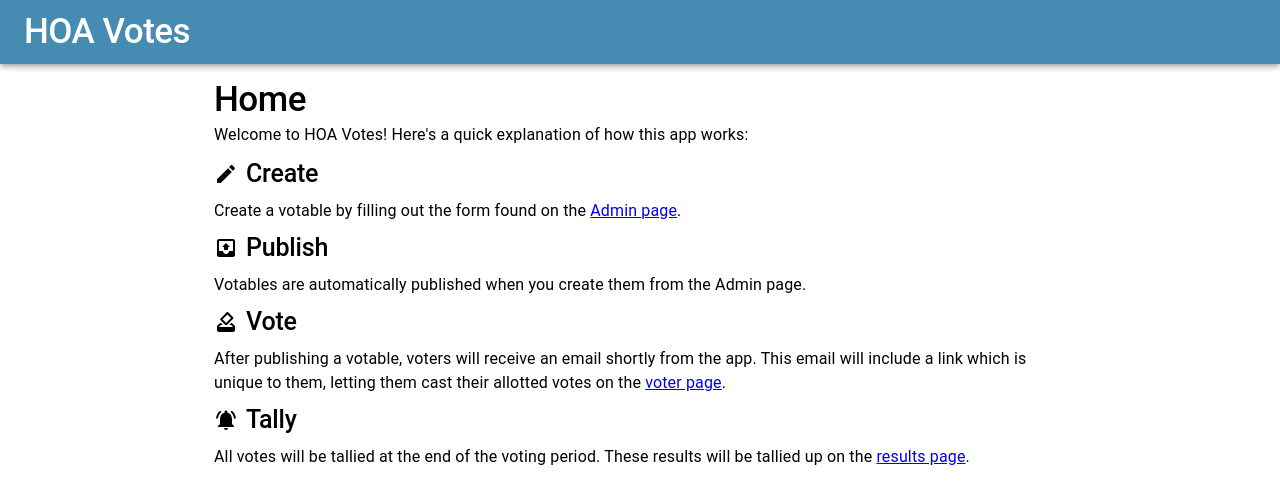
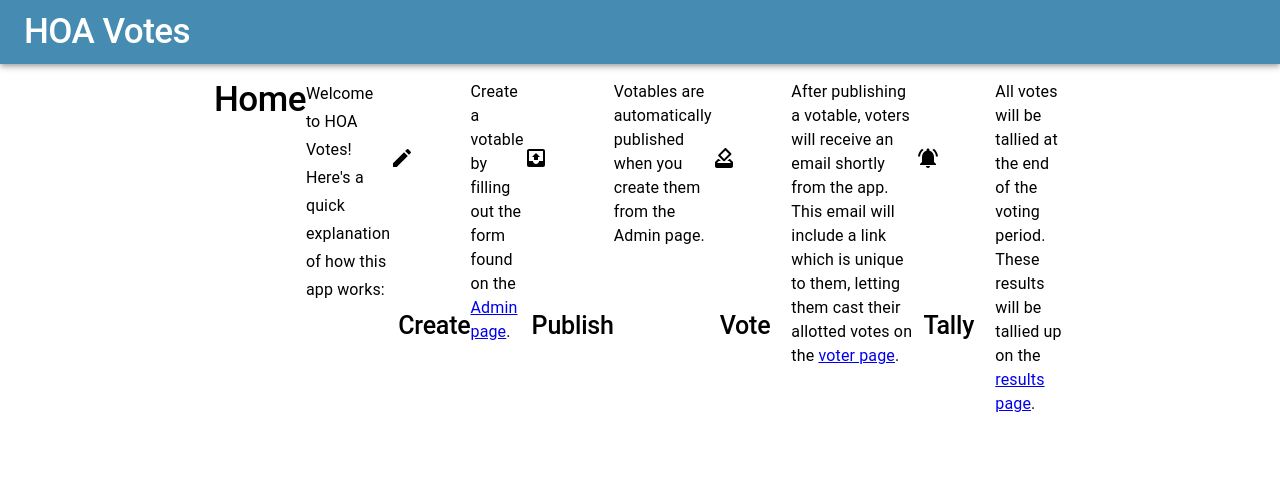
Before and after one commit to JamesMitofsky/Community-Votes, a React (Create React App) app: page / in a window 1280 px wide. Shown: the top 504 px of the page. Built offline with nearby package versions, Linux system fonts and the light colour scheme.

Commit message:
Resolve casing errors

```diff
--- a/src/App.js
+++ b/src/App.js
@@ -33,16 +33,14 @@ export default function App() {
                 setDisplayLocation(location);
               }
             }}
-            display="flex"
-            flexDirection="column"
-            minHeight="100vh"
+            minheight="100vh"
             maxWidth="md"
             component="div"
             sx={{
               marginTop: 2,
               marginBottom: 4,
               display: "flex",
-              flexDirection: "column",
+              flexdirection: "column",
               flexGrow: 1,
             }}
           >
--- a/src/components/LoadingSpinner.jsx
+++ b/src/components/LoadingSpinner.jsx
@@ -7,7 +7,7 @@ export default function LoadingSpinner({ isLoading }) {
         display="flex"
         margin="auto"
         justifyContent="center"
-        flexDirection="column"
+        flexdirection="column"
         alignItems="center"
         height="100%"
       >
```
